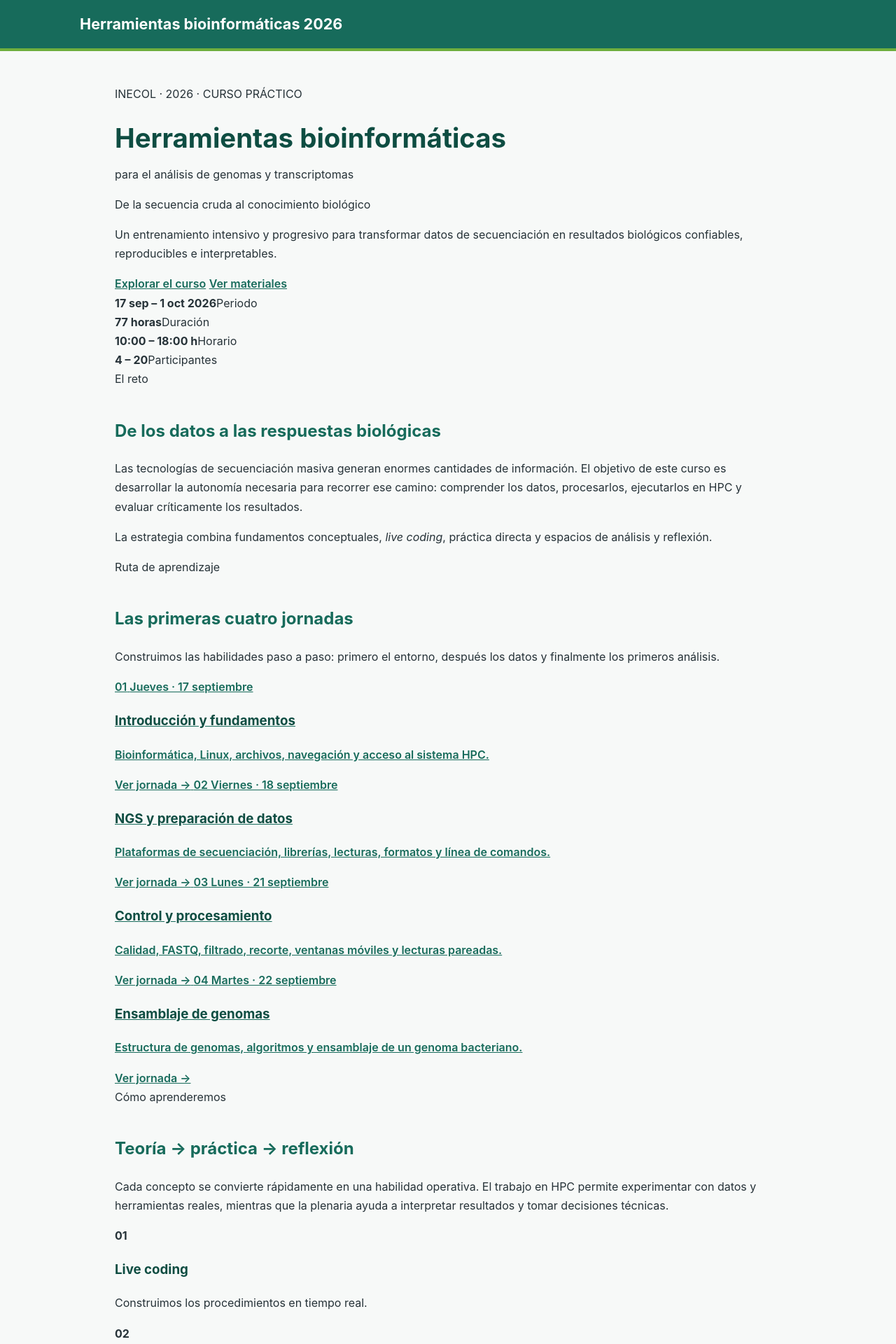
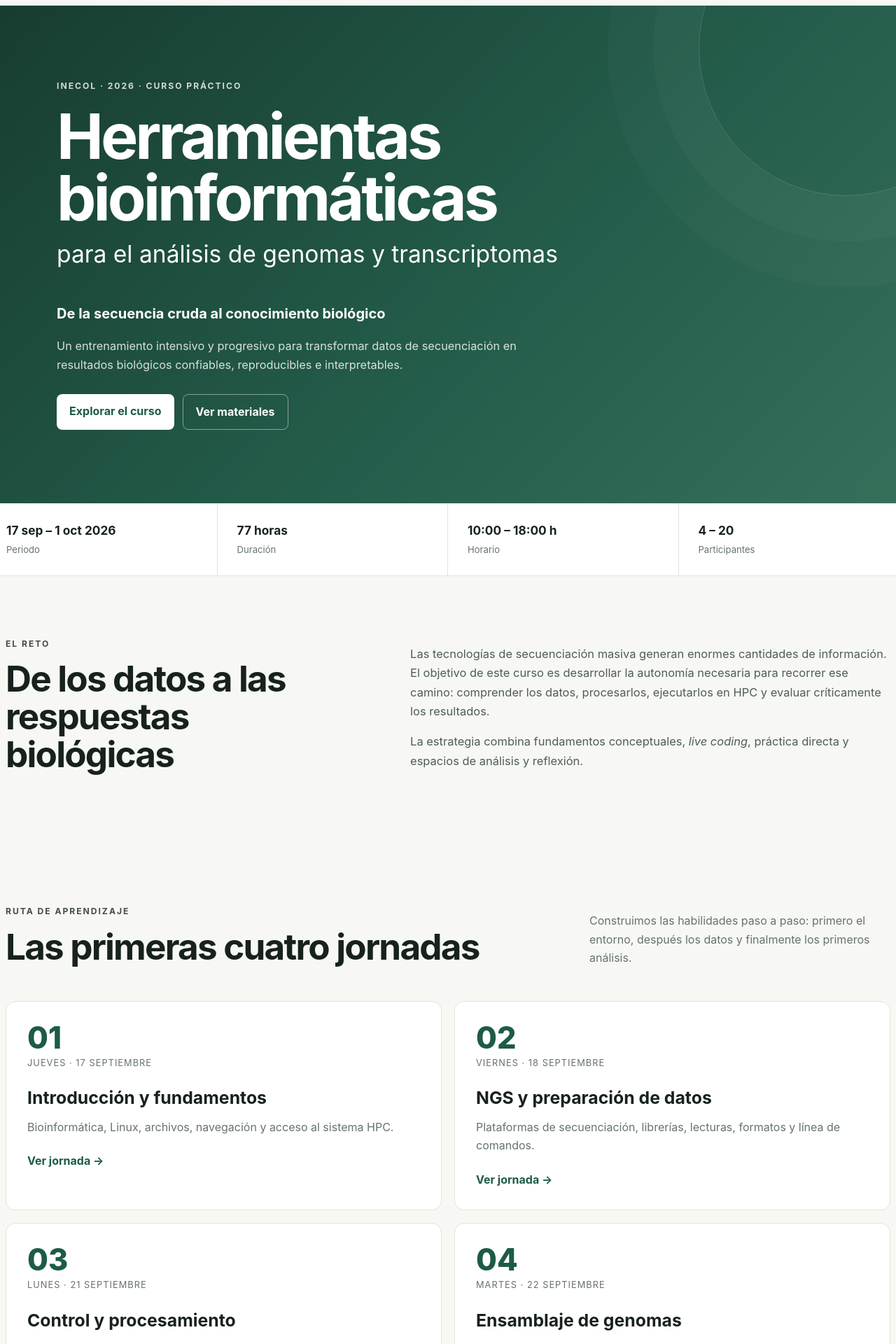
Before and after one commit to vitoem/HBGT_2026, a Jekyll site: the page built from docs/index.md, in a window 1280 px wide. Shown: the top 1920 px of the page at 70% size. Built offline with Jekyll 4.4.1, drawn with Linux system fonts in a browser that asks for light colours.

Commit message:
Add files via upload

```diff
--- a/docs/assets/css/custom.css
+++ b/docs/assets/css/custom.css
@@ -1,196 +1,69 @@
 :root {
---primary: #176b5b;
---primary-dark: #0e4d42;
---accent: #6fae3d;
---background: #f7f9f8;
---surface: #ffffff;
---text: #263238;
---muted: #607078;
---border: #dfe7e4;
+  --ink: #17221d;
+  --muted: #66736d;
+  --paper: #f7f8f4;
+  --card: #ffffff;
+  --line: #dfe5df;
+  --accent: #1d5b48;
+  --accent-dark: #123f32;
+  --soft: #e7efe9;
+  --warm: #c88a4a;
 }
 
-* {
-  box-sizing: border-box;
-  }
-
-body {
-margin: 0;
-font-family:
--apple-system,
-BlinkMacSystemFont,
-"Segoe UI",
-Roboto,
-Helvetica,
-Arial,
-sans-serif;
-
-background: var(--background);
-color: var(--text);
-line-height: 1.7;
-}
-
-/* -------------------------
-Header
-------------------------- */
-
-.site-header {
-background: var(--primary);
-color: white;
-border-bottom: 4px solid var(--accent);
-}
-
-.header-content {
-max-width: 1100px;
-margin: auto;
-padding: 1rem 1.5rem;
-
-display: flex;
-align-items: center;
-justify-content: space-between;
-gap: 2rem;
-}
-
-.site-title {
-color: white;
-font-size: 1.35rem;
-font-weight: 700;
-text-decoration: none;
-white-space: nowrap;
-}
-
-.site-nav {
-display: flex;
-flex-wrap: wrap;
-gap: 0.4rem;
-}
-
-.site-nav a {
-color: white;
-text-decoration: none;
-padding: 0.45rem 0.7rem;
-border-radius: 6px;
-font-size: 0.95rem;
-}
-
-.site-nav a:hover {
-background: rgba(255,255,255,0.15);
-}
-
-/* -------------------------
-Main content
-------------------------- */
-
-.site-content {
-max-width: 1000px;
-margin: 0 auto;
-padding: 3rem 1.5rem;
-}
-
-.site-content h1 {
-color: var(--primary-dark);
-font-size: 2.4rem;
-line-height: 1.2;
-margin-bottom: 1rem;
-}
-
-.site-content h2 {
-color: var(--primary);
-margin-top: 2.5rem;
-}
-
-.site-content h3 {
-color: var(--primary-dark);
-}
-
-/* -------------------------
-Links
-------------------------- */
-
-.site-content a {
-color: var(--primary);
-font-weight: 600;
-}
-
-.site-content a:hover {
-color: var(--primary-dark);
-}
-
-/* -------------------------
-Tables
-------------------------- */
-
-.site-content table {
-width: 100%;
-border-collapse: collapse;
-margin: 1.5rem 0;
-background: var(--surface);
-}
-
-.site-content th,
-.site-content td {
-padding: 0.8rem 1rem;
-border: 1px solid var(--border);
-text-align: left;
-}
-
-.site-content th {
-background: #eef4f1;
-color: var(--primary-dark);
-}
-
-/* -------------------------
-Blockquotes
-------------------------- */
-
-.site-content blockquote {
-margin: 1.5rem 0;
-padding: 1rem 1.5rem;
-border-left: 4px solid var(--accent);
-background: #eef5f1;
-color: var(--muted);
-}
-
-/* -------------------------
-Footer
-------------------------- */
-
-.site-footer {
-margin-top: 4rem;
-padding: 2rem 1.5rem;
-
-text-align: center;
-
-background: #e9efec;
-color: var(--muted);
-
-font-size: 0.9rem;
-}
-
-/* -------------------------
-Mobile
-------------------------- */
-
-@media (max-width: 700px) {
-
-.header-content {
-flex-direction: column;
-align-items: flex-start;
-}
-
-.site-nav {
-width: 100%;
-}
-
-.site-nav a {
-padding: 0.4rem 0.5rem;
-}
-
-.site-content {
-padding: 2rem 1rem;
-}
-
-.site-content h1 {
-font-size: 2rem;
-}
-
-}
+html { scroll-behavior: smooth; }
+body { background: var(--paper); color: var(--ink); font-family: Inter, -apple-system, BlinkMacSystemFont, "Segoe UI", sans-serif; line-height: 1.65; }
+.wrapper { max-width: 1180px; margin: 0 auto; padding: 0 28px; }
+.site-header, .site-footer { border: 0; }
+header.site-header { display:none; }
+section, header.hero { box-sizing: border-box; }
+.hero { margin: 0 -28px; padding: 105px 8%; background: linear-gradient(135deg, #173c30 0%, #245d4b 58%, #36705b 100%); color: white; position: relative; overflow: hidden; }
+.hero:after { content:""; position:absolute; width:420px; height:420px; border:1px solid rgba(255,255,255,.16); border-radius:50%; right:-120px; top:-150px; box-shadow:0 0 0 65px rgba(255,255,255,.025),0 0 0 130px rgba(255,255,255,.02); }
+.hero-kicker, .eyebrow { font-size:.76rem; letter-spacing:.16em; text-transform:uppercase; font-weight:700; opacity:.8; }
+.hero h1 { font-size: clamp(2.7rem, 7vw, 5.7rem); line-height:.98; max-width:800px; margin:18px 0 8px; letter-spacing:-.045em; }
+.hero-subtitle { font-size: clamp(1.3rem, 3vw, 2.1rem); margin:0; font-weight:400; }
+.hero-lead { font-size:1.25rem; margin:42px 0 10px; font-weight:700; }
+.hero-text { max-width:680px; color:rgba(255,255,255,.82); font-size:1.02rem; }
+.hero-actions { display:flex; gap:12px; flex-wrap:wrap; margin-top:28px; }
+.button { display:inline-block; padding:11px 18px; border-radius:8px; text-decoration:none !important; font-weight:700; }
+.button.primary { background:white; color:var(--accent) !important; }
+.button.secondary { border:1px solid rgba(255,255,255,.45); color:white !important; }
+.course-meta { display:grid; grid-template-columns:repeat(4,1fr); background:white; border:1px solid var(--line); border-top:0; margin:0 -28px; }
+.course-meta div { padding:25px 28px; border-right:1px solid var(--line); }
+.course-meta div:last-child { border-right:0; }
+.course-meta strong { display:block; font-size:1.08rem; }
+.course-meta span { display:block; color:var(--muted); font-size:.82rem; margin-top:3px; }
+.section { padding:82px 0; }
+.intro { display:grid; grid-template-columns:1fr 1.35fr; gap:70px; }
+h2 { font-size:clamp(2rem,4vw,3.2rem); line-height:1.05; letter-spacing:-.035em; margin:12px 0 18px; }
+.intro p { color:#4f5d56; font-size:1.03rem; }
+.section-heading { display:flex; justify-content:space-between; gap:40px; align-items:end; margin-bottom:32px; }
+.section-heading > p { max-width:430px; color:var(--muted); }
+.day-grid { display:grid; grid-template-columns:repeat(2,1fr); gap:18px; }
+.day-card { display:block; padding:30px; background:var(--card); border:1px solid var(--line); border-radius:14px; text-decoration:none !important; color:var(--ink) !important; transition:transform .18s ease, box-shadow .18s ease, border-color .18s ease; }
+.day-card:hover { transform:translateY(-4px); border-color:#b9c9bf; box-shadow:0 12px 30px rgba(24,50,39,.08); }
+.day-number { font-size:2.7rem; line-height:1; font-weight:800; color:var(--accent); display:block; }
+.day-date { font-size:.8rem; color:var(--muted); text-transform:uppercase; letter-spacing:.08em; }
+.day-card h3 { font-size:1.55rem; margin:18px 0 8px; }
+.day-card p { color:var(--muted); margin:0 0 22px; }
+.card-link { font-weight:700; color:var(--accent); }
+.method { background:var(--accent-dark); color:white; margin:0 -28px; padding-left:8%; padding-right:8%; display:grid; grid-template-columns:.9fr 1.1fr; gap:70px; }
+.method .eyebrow { color:#cfe1d8; }
+.method-copy p { color:rgba(255,255,255,.72); }
+.method-steps { display:grid; grid-template-columns:1fr 1fr; gap:20px; }
+.method-steps div { border-top:1px solid rgba(255,255,255,.22); padding-top:17px; }
+.method-steps strong { font-size:.78rem; opacity:.55; }
+.method-steps h3 { margin:7px 0 2px; }
+.method-steps p { color:rgba(255,255,255,.66); font-size:.9rem; margin:0; }
+.objective-grid { display:grid; grid-template-columns:repeat(5,1fr); gap:12px; }
+.objective-grid div { border-top:3px solid var(--accent); padding:17px; background:white; min-height:130px; }
+.objective-grid span { color:var(--accent); font-weight:800; }
+.objective-grid p { font-size:.9rem; margin:12px 0 0; }
+.materials { display:grid; grid-template-columns:1fr 1.15fr; gap:70px; border-top:1px solid var(--line); }
+.materials p { color:var(--muted); }
+.material-links { border-top:1px solid var(--line); }
+.material-links a { display:flex; justify-content:space-between; padding:16px 4px; border-bottom:1px solid var(--line); text-decoration:none !important; font-weight:650; color:var(--ink) !important; }
+.material-links a span { color:var(--accent); }
+.site-footer { margin:0 -28px; padding:35px 8%; background:#111b17; color:white; display:flex; justify-content:space-between; gap:30px; font-size:.82rem; }
+.site-footer span { color:rgba(255,255,255,.6); }
+@media(max-width:800px){ .course-meta{grid-template-columns:1fr 1fr}.course-meta div:nth-child(2){border-right:0}.course-meta div{border-bottom:1px solid var(--line)} .intro,.method,.materials{grid-template-columns:1fr;gap:35px}.day-grid{grid-template-columns:1fr}.objective-grid{grid-template-columns:1fr 1fr}.section-heading{display:block}.site-footer{display:block}.site-footer span{display:block;margin-top:8px} }
+@media(max-width:520px){.hero{padding:70px 8%}.course-meta{grid-template-columns:1fr}.course-meta div{border-right:0}.objective-grid{grid-template-columns:1fr}.method-steps{grid-template-columns:1fr}}
```
